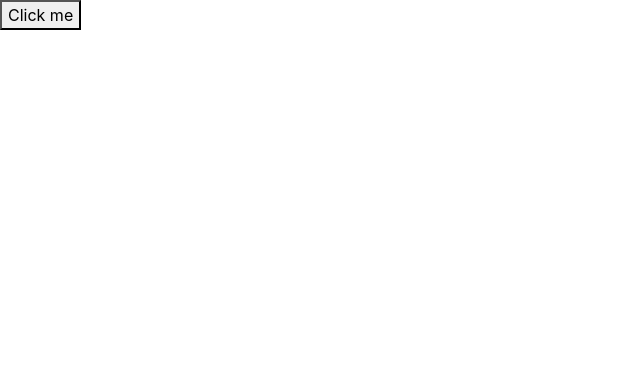
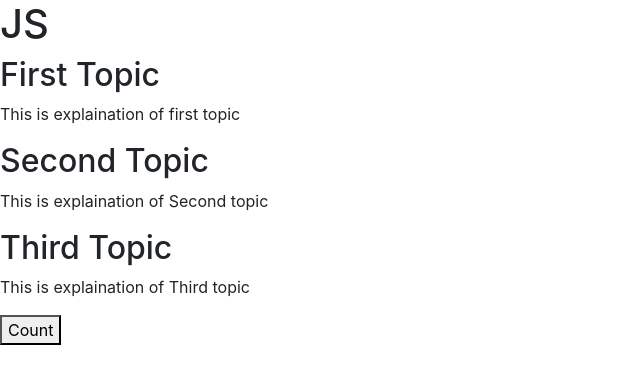
Before and after one commit to Utkarshmalik/CodeAsylums_NovemberBatch, a plain HTML site: page index.html in a window 1280 px wide. Shown: the whole page, without its empty margins (0-640 px from the left). Drawn offline with nearby package versions, Linux system fonts and the light colour scheme.

Commit message:
dom manipulation -1

```diff
--- a/index.html
+++ b/index.html
@@ -20,14 +20,18 @@
     }
 </style>
 
-<body >
-
-    <div>
-        <button id="btn" >Click me </button>
-
-        <p id="text" > </p>
+<body>
+    <div id="root">
+        <h1 class="head" > JS </h1>
+        <h2> First Topic </h2>
+        <p>This is explaination of first topic</p>
+        <h2 class="head" > Second Topic </h2>
+        <p>This is explaination of Second topic</p>
+        <h2 class="head"  > Third Topic </h2>
+        <p>This is explaination of Third topic</p>
+        <button id="checkcount" > Count </button>
     </div>
-    <script src="main.js" ></script>
+    <script src="./main.js"/>
 </body>
 
 </html>
--- a/main.js
+++ b/main.js
@@ -1,148 +1,78 @@
+/*
+
+DOM Manipulation
+*/
+
+/*
+Selection of elements
+// */
+
+// let element=document.getElementById('root');
+// let myPara=document.getElementById('message');
+
+
+// myPara.innerHTML="We are learning DOM manipulation";
+
+// console.log(myPara);
+// console.dir(myPara);
+
+// let btn=document.getElementById('ratingSubmitBtn');
+
+// btn.addEventListener("click",()=>
+// {
+//     let ratings=document.getElementsByName('ratings');
+//     console.log(ratings);
+
+
+//     for(let i=0;i<ratings.length;i++)
+//     {
+//         let element=ratings[i];
+
+//         if(element.checked)
+//         {
+//             alert('You rated '+element.value);
+//         }
+//     }
+
+//     ratings.forEach(
+//         (element)=>{
+//         if(element.checked)
+//         {
+//             alert('You rated '+element.value);
+//         }
+//     }
+//     );
+// })
+
+
+// let menu=document.getElementById('menu');
+// let courses=document.getElementsByClassName('item');
+
+// console.log(courses);
+
+// menu.style.backgroundColor="yellow";
+
+// for(let i=0;i<courses.length;i++)
+//     {
+//         let element=courses[i];
+
+//         console.log(element);
+
+//         element.style.backgroundColor="red";
+//         element.style.margin="10px";
+//     }
 
 
 
+// let btn=document.getElementById('checkcount');
 
-// for(let i=0;i<arr.length;i++)
+// btn.addEventListener('click',()=>
 // {
-//   console.log(arr[i].name+" is"+arr[i].age+" years old");
-// }
+//      let headings=document.getElementsByTagName('h2');
+//      alert(headings.length);
+// })
 
-// //forEach
-// arr.forEach((item,index)=>{
-//   arr[index].name=item.name+" jain";
-// });
-
-// console.log(arr);
+let elements=document.querySelectorAll('p');
 
 
-//filter
-
-// const modifiedArray=arr.filter((item)=>
-// {
-//   return item.age > 25;
-// });
-
-
-// console.log(arr);
-// console.log(modifiedArray);
-
-
-//map
-
-// arr.map((item)=>
-// {
-//   return item.age+30
-// });
-
-//shallow copy : only the memory addresses are copied
-
-// var arr1=[1,2,3,4,5,6,7,8];
-// var arr2=arr1;
-
-// arr2.push(9);
-
-// console.log(arr1);
-// console.log(arr2);
-
-
-
-// const arr2=arr1.map((element)=>
-// {
-//   return element+5;
-// });
-
-// console.log(arr2);
-
-
-
-// var arr={name:"utkarsh",age:26,height:185};
-
-// //spread operator
-// var arr1={...arr};
-
-// arr1.age=30;
-
-// console.log(arr);
-// console.log(arr1);
-
-// var arr1=[1,2,3,4,5,6];
-// var arr2=[...arr1];
-
-// arr2.push(7);
-// console.log(arr1);
-// console.log(arr2);
-
-
-
-// var arr={ details:{name:"utkarsh",age:26,height:185},contacts:["rahul","rakhi"]};
-
-// // //spread operator
-// var arr1={...arr};
-
-// arr1.details={...arr.details};
-// arr1.contacts=[...arr.contacts];
-
-// arr1.details.name="aakarsh";
-
-// console.log(arr);
-// console.log(arr1);
-
-
-// var arr=[{name:"Utkarsh",age:26},{name:"Rahul",age:22},{name:"Shreya",age:30}];
-
-// var arr1=[...arr];
-
-// for(let i=0;i<arr.length;i++)
-// {
-// //   arr1[i]={...arr[i]}
-// // }
-
-// const arr=[];
-// console.log(arr);
-
-
-//ES6
-
-//destructuring
-
-// var arr=[{name:"Utkarsh",age:26},{name:"Rahul",age:22},{name:"Shreya",age:30}];
-
-// // const first=arr[0];
-// // const second=arr[1];
-// // const third=arr[2];
-
-// const [first,second,third]=arr;
-
-// const arr=[1,[[2],3]];
-
-// var [foo,[[bar],baz]]=arr;
-
-// console.log(foo);
-// console.log(bar);
-// console.log(baz);
-
-// var arr=[1,2,3,4,6];
-
-// var [first,...remaining]=arr;
-
-// console.log(first);
-// console.log(remaining);
-
-
-// var perA={name:"Utkarsh"};
-// var perB={name:"Rahul"};
-
-// var {name}=perA;
-// console.log(name);
-
-var obj={name:"Utkar",age:"23",height:"300"};
-
-// const name=obj.name;
-// const age=obj.age;
-// const height=obj.height
-
-const {name,age,height}=obj;
-
-console.log(name);
-console.log(age);
-console.log(height);
+console.log(elements);
```
